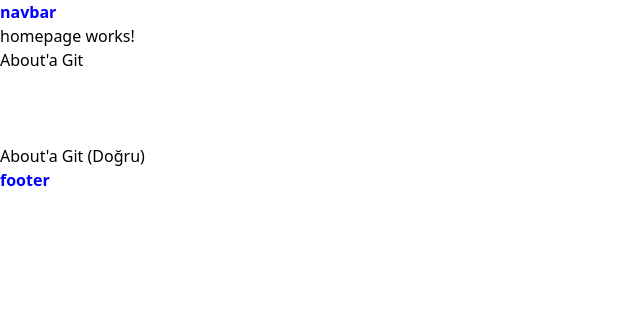
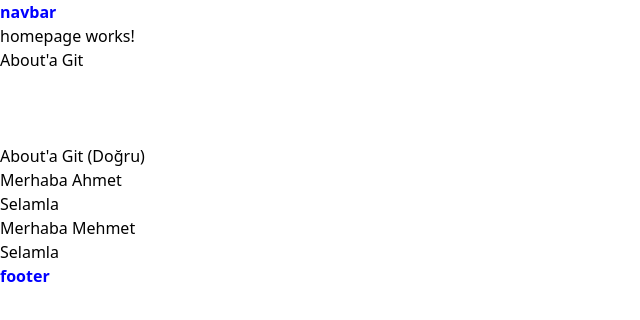
Before and after one commit to halitkalayci/etiya11-angular, an Angular app: page /homepage in a window 1280 px wide. Shown: the top 320 px of the page, without its empty margins (0-640 px from the left). Built offline with nearby package versions, Linux system fonts and the light colour scheme.

Commit message:
input&output

```diff
--- /dev/null
+++ b/src/app/components/greeting/greeting.html
@@ -0,0 +1,2 @@
+<p>Merhaba {{name}}</p>
+<button (click)="doSmtng()">Selamla</button>
--- /dev/null
+++ b/src/app/components/greeting/greeting.ts
@@ -0,0 +1,17 @@
+import { Component, EventEmitter, Input, Output } from '@angular/core';
+
+@Component({
+  selector: 'app-greeting',
+  imports: [],
+  templateUrl: './greeting.html',
+  styleUrl: './greeting.css',
+})
+export class Greeting {
+  // Dışarıdan bu componenta bu değer geçilebilir.
+  @Input() name: String = "Enes";
+  @Output() onSelamlaClick = new EventEmitter<String>();
+
+  doSmtng() {
+    this.onSelamlaClick.emit(this.name);
+  }
+}
--- a/src/app/pages/homepage/homepage.html
+++ b/src/app/pages/homepage/homepage.html
@@ -7,3 +7,7 @@
 <br/>
 <br/>
 <a routerLink="/about">About'a Git (Doğru)</a>
+
+
+<app-greeting name="Ahmet" (onSelamlaClick)="showAlert($event)"></app-greeting>
+<app-greeting name="Mehmet" (onSelamlaClick)="showAlert($event)"></app-greeting>
--- a/src/app/pages/homepage/homepage.ts
+++ b/src/app/pages/homepage/homepage.ts
@@ -1,10 +1,16 @@
 import { Component } from '@angular/core';
 import { RouterLink } from "@angular/router";
+import { Greeting } from '../../components/greeting/greeting';
 
 @Component({
   selector: 'app-homepage',
-  imports: [RouterLink],
+  imports: [RouterLink, Greeting],
   templateUrl: './homepage.html',
   styleUrl: './homepage.css',
 })
-export class Homepage {}
+export class Homepage {
+  showAlert(name: String)
+  {
+    alert(`tıklandı: ${name}`)
+  }
+}
```
Also changed, not shown: src/app/components/greeting/greeting.css (added), 1 other file (tests, documents, lock files or other folders).
